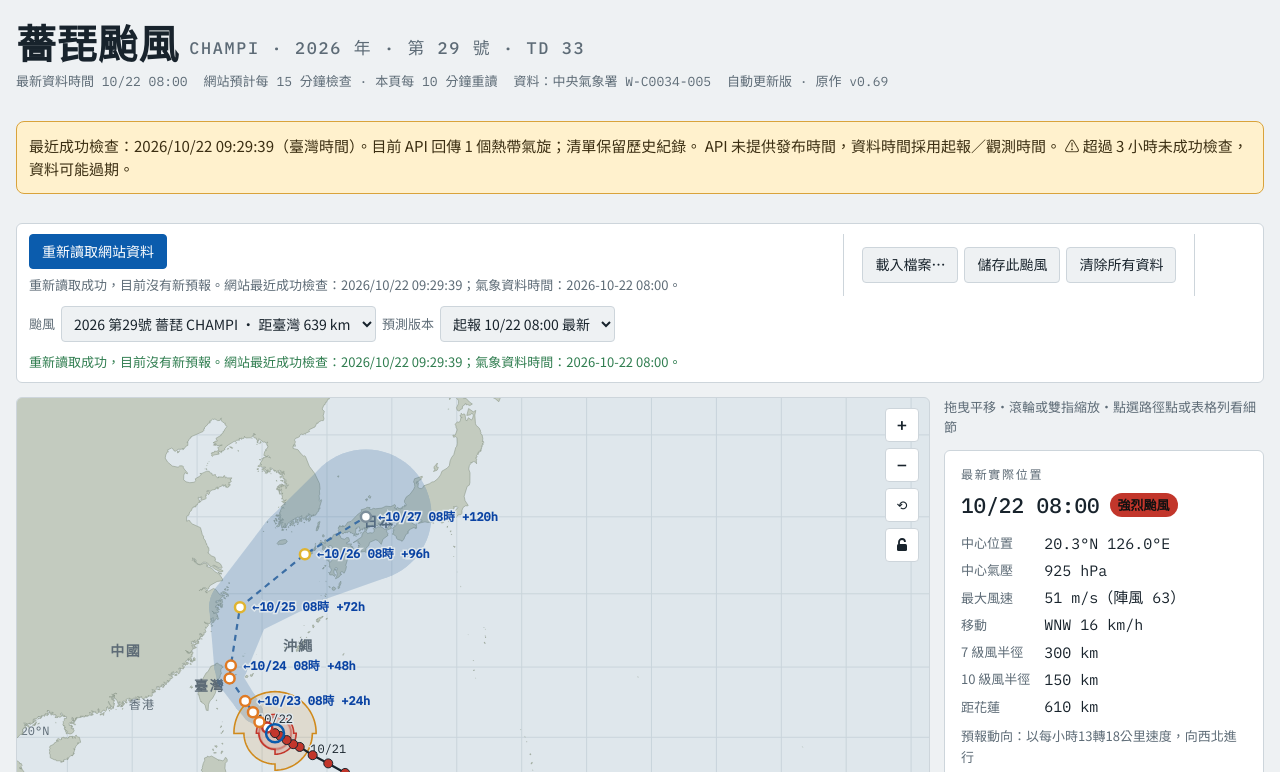
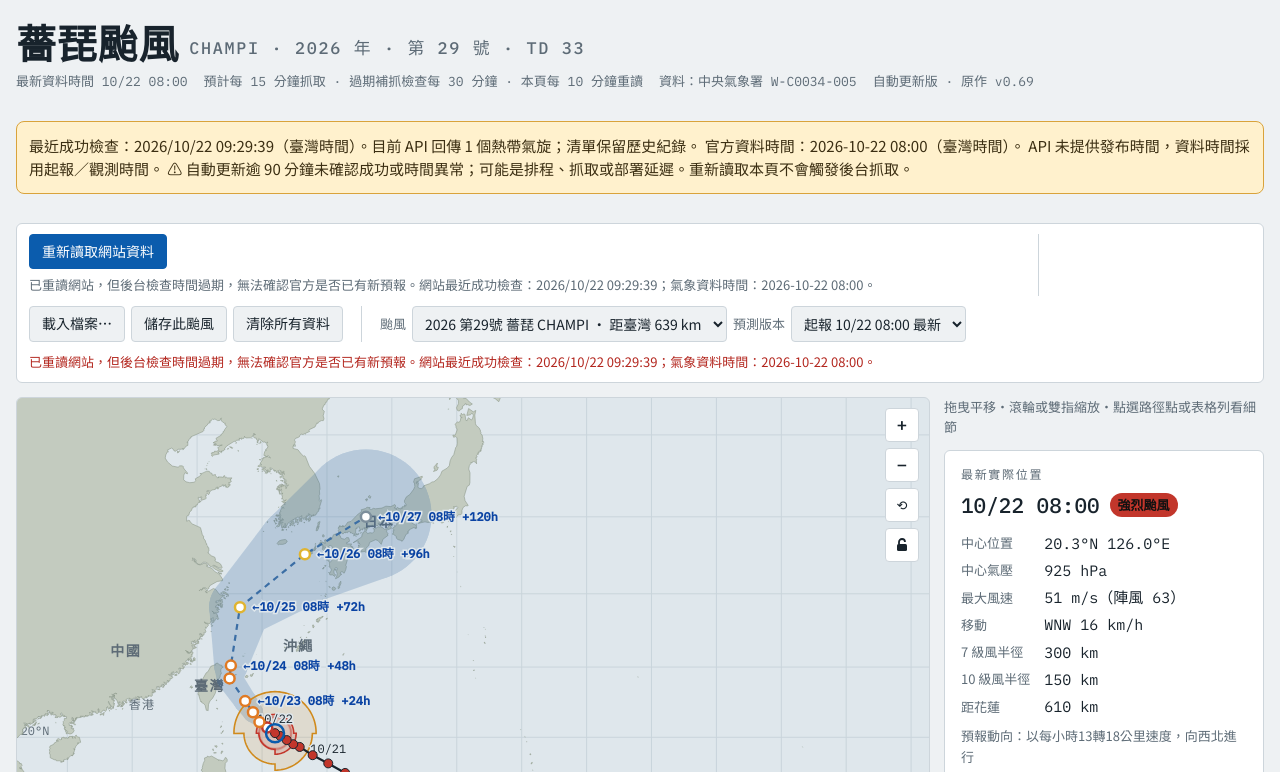
Before and after one commit to sanlows/cwa-typhoon-browser, a website: page site/index.html in a window 1280 px wide. Both pictures are taken after a click on the button "重新讀取網站資料". Shown: the top 772 px of the page. Drawn offline with nearby package versions, Linux system fonts and the light colour scheme.

Commit message:
Recover missed CWA updates and report actual data freshness

```diff
--- a/site/index.html
+++ b/site/index.html
@@ -176,7 +176,7 @@
   <div class="toolbar">
     <div class="tgroup">
       <button type="button" class="primary" id="fetchBtn" aria-describedby="refreshResult" title="重新讀取網站已發布的資料；不直接向氣象署發送更新">重新讀取網站資料</button>
-      <span id="refreshResult" role="status" aria-live="polite" style="flex-basis:100%;font-size:13px;color:var(--muted);line-height:1.6">按下後會檢查網站已發布的最新資料；氣象署資料由 GitHub 每小時自動檢查。</span>
+      <span id="refreshResult" role="status" aria-live="polite" style="flex-basis:100%;font-size:13px;color:var(--muted);line-height:1.6">按下後重讀網站資料。後台預計每 15 分鐘抓取；排程可能延遲。</span>
     </div>
     <span class="sep"></span>
     <div class="tgroup">
@@ -462,12 +462,14 @@
     const oldBulletin=data.sourceSent?Date.now()-Date.parse(data.sourceSent+':00+08:00')>12*3600e3:false;
     const checked=data.checkedAt?new Date(data.checkedAt).toLocaleString('zh-TW',{timeZone:'Asia/Taipei',hour12:false}):'尚未連線';
     const active=data.activeKeys?.length||0;
+    const staleCheck=!Number.isFinite(age)||age<0||age>90*60e3;
     $('dataNotice').textContent=sample?'範例資料：2026/10/19 薔琵六版預報。尚未啟用 API 更新，這不是即時預報。':
       `最近成功檢查：${checked}（臺灣時間）。目前 API 回傳 ${active} 個熱帶氣旋；清單保留歷史紀錄。`+
+      ` 官方資料時間：${data.sourceSent?data.sourceSent.replace('T',' ')+'（臺灣時間）':'未提供'}。`+
       (data.sourceTimeBasis==='cycle'?' API 未提供發布時間，資料時間採用起報／觀測時間。':'')+
-      (age>3*3600e3?' ⚠ 超過 3 小時未成功檢查，資料可能過期。':'')+
+      (staleCheck?' ⚠ 自動更新逾 90 分鐘未確認成功或時間異常；可能是排程、抓取或部署延遲。重新讀取本頁不會觸發後台抓取。':'')+
       (active&&oldBulletin?' ⚠ 氣象署資料時間距今超過 12 小時。':'');
-    $('nextChk').textContent='網站預計每 15 分鐘檢查 · 本頁每 10 分鐘重讀';
+    $('nextChk').textContent='預計每 15 分鐘抓取 · 過期補抓檢查每 30 分鐘 · 本頁每 10 分鐘重讀';
     const changed=previousSnapshot!==null&&previousSnapshot!==newSnapshot;
     const checkedAgain=previousCheck!==null&&previousCheck!==data.checkedAt;
     lastHostedSnapshot=newSnapshot;
@@ -475,10 +477,11 @@
     const outcome=sample?'目前仍是範例資料':
       previousSnapshot===null?'已載入網站預報資料':
       changed?'已讀取到不同的預報資料':
-      checkedAgain?'重新讀取成功，網站檢查時間已更新，預報內容未變':'重新讀取成功，目前沒有新預報';
+      staleCheck?'已重讀網站，但後台檢查時間過期，無法確認官方是否已有新預報':
+      checkedAgain?'重新讀取成功，網站檢查時間已更新，預報內容未變':'網站已發布內容未變，這不代表官方沒有新預報';
     const report=`${outcome}。網站最近成功檢查：${checked}；氣象資料時間：${data.sourceSent?data.sourceSent.replace('T',' '):'未提供'}。`;
-    if(!auto||previousSnapshot===null||changed)$('refreshResult').textContent=report;
-    status(report,'ok');
+    $('refreshResult').textContent=report;
+    status(report,staleCheck?'err':'ok');
     if(!store.length)setEmpty('目前 API 沒有熱帶氣旋資料。可用「載入檔案」開啟歷史紀錄。');
   }catch(e){status('網站資料讀取失敗，請稍後重試。畫面上的既有資料可能已過期。','err');
     $('refreshResult').textContent='讀取網站資料失敗；請檢查網路或稍後再試，既有畫面不代表最新預報。';
```
Also changed, not shown: scripts/update-data.mjs (+4 -17 lines), tests/tracks.test.mjs (+27 -2 lines), .github/workflows/recover-stale-data.yml (added), .github/workflows/update-and-deploy.yml, README.md.
